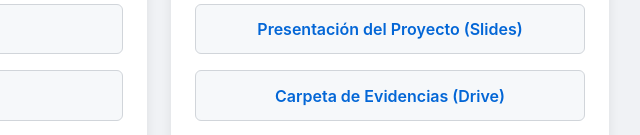
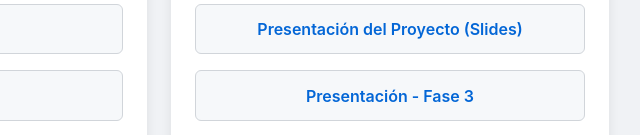
Before and after one commit to qb4745/capstone-links, a plain HTML site: page index.html in a window 1280 px wide. Shown: the part 659-794 px from the top of the page, 481-1121 px from the left. Drawn offline with Linux system fonts and the light colour scheme.

Commit message:
docs: add Presentation - Phase 3 link

```diff
--- a/index.html
+++ b/index.html
@@ -129,6 +129,7 @@ Específico del ETL</a></li>
             <ul>
                 <li><a href="https://docs.google.com/presentation/d/182pU4qfSpSYkUAAJ5hjJ2NGmslGYTvvuWNWHtpJd-EM/edit" target="_blank" rel=
 "noopener noreferrer">Presentación del Proyecto (Slides)</a></li>
+                <li><a href="https://docs.google.com/presentation/d/1MlpVoSr01SUnl-ckZ6pqNrc-FYPj4osx63nrrm2Rz0E/edit?usp=sharing" target="_blank" rel="noopener noreferrer">Presentación - Fase 3</a></li>
                 <li><a href="https://drive.google.com/drive/u/0/folders/1sf3j3vEZ2Xk54gJj30ir6jfG7kHvHfl8" target="_blank" rel="noopener
 noreferrer">Carpeta de Evidencias (Drive)</a></li>
             </ul>
```
